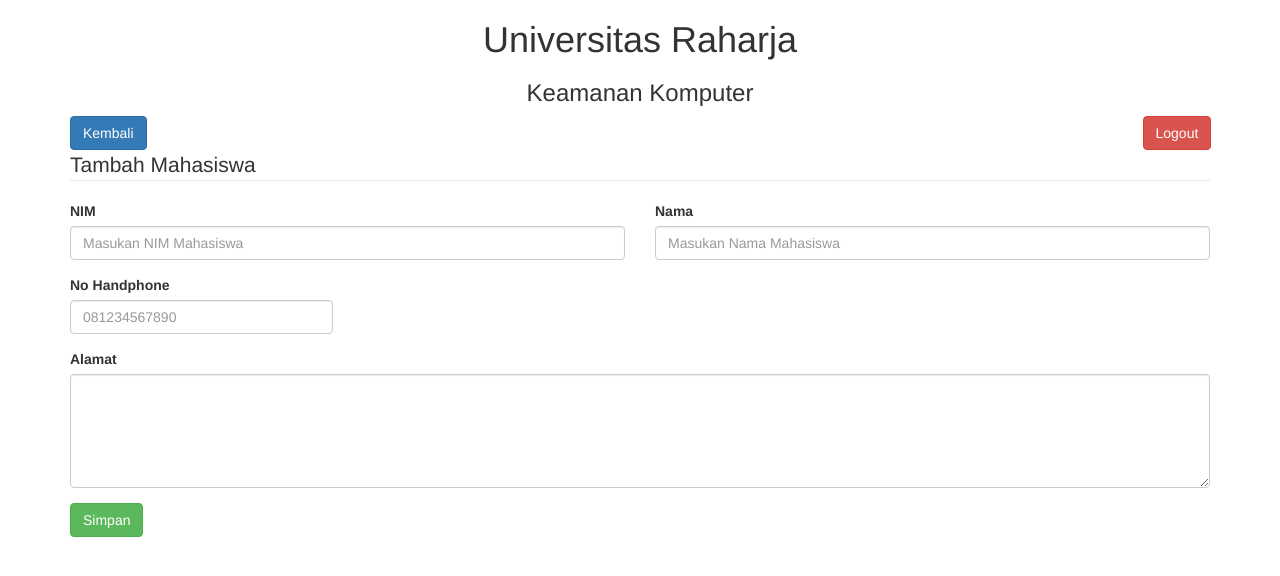
After one commit to syialan/Computer-Security, a PHP site: page /tambah.php in a window 1280 px wide. The commit adds this page. Shown: the top 576 px of the page. Run offline with PHP 8.4, Linux system fonts and the light colour scheme; the visitor is signed in with stand-in values (Sample User, id 1).

```diff
--- a/logout.php
+++ b/logout.php
@@ -2,9 +2,6 @@
 session_start();
 session_destroy();
 
-// setcookie('login', '', time() - 3600);
-
-setcookie('id', '', time() - 3600);
-setcookie('key', '', time() - 3600);
+setcookie('login', '', time() - 3600);
 
 header("location: login.php");
--- /dev/null
+++ b/tambah.php
@@ -0,0 +1,86 @@
+<?php
+// mengaktifkan session
+session_start();
+// cek apakah user telah login, jika belum maka dialihkan kehalaman login
+if ($_SESSION['login'] != true) {
+    header("location: login.php");
+}
+?>
+
+<!DOCTYPE html>
+<html lang="en">
+
+<head>
+    <meta charset="UTF-8">
+    <meta name="viewport" content="width=device-width, initial-scale=1.0">
+    <title>Pentest</title>
+    <link rel="stylesheet" href="css/bootstrap.min.css">
+    <link rel="stylesheet" href="css/dataTables.bootstrap.min.css">
+</head>
+
+<body>
+    <div class="container">
+        <div class="card mt-5">
+            <div class="card-header mb-5">
+                <h1 class="text-center">Universitas Raharja</h1>
+                <h3 class="text-center">Keamanan Komputer</h3>
+
+            </div>
+            <div class="row">
+                <div class="col-lg-11">
+                    <a href="index.php" class="btn btn-primary"> Kembali</a>
+                </div>
+                <div class="col-lg-1"><a onclick="return confirm('Ingin Keluar ?')" href="logout.php" class="btn btn-danger"> Logout</a></div>
+            </div>
+            <div class="card-body">
+                <fieldset>
+                    <legend>Tambah Mahasiswa</legend>
+                    <form action="" method="post">
+                        <div class="row">
+                            <div class="form-group col-md-6">
+                                <label for="nim">NIM</label>
+                                <input type="number" name="nim" class="form-control" placeholder="Masukan NIM Mahasiswa" id="nim">
+                            </div>
+                            <div class="form-group col-md-6">
+                                <label for="nama">Nama</label>
+                                <input type="text" name="nama" class="form-control" placeholder="Masukan Nama Mahasiswa" id="nama">
+                            </div>
+                            <div class="form-group col-md-3">
+                                <label for="no_tlp">No Handphone</label>
+                                <input type="number" name="no_tlp" class="form-control" placeholder="081234567890">
+                            </div>
+                            <div class="form-group col-md-12">
+                                <label for="alamat" class="text-center">Alamat</label>
+                                <textarea name="alamat" id="alamat" class="form-control" rows="5"></textarea>
+                            </div>
+                        </div>
+                        <div class="form-group">
+                            <input type="submit" name="Submit" class="btn btn-success" value="Simpan">
+                        </div>
+                    </form>
+                </fieldset>
+            </div>
+            <?php
+            // cek apakah tombol submit sudah di tekan atau belum
+            if (isset($_POST['Submit'])) {
+                $nim    = $_POST['nim'];
+                $nama   = $_POST['nama'];
+                $alamat = $_POST['alamat'];
+                $no_tlp = $_POST['no_tlp'];
+
+                // import koneksi
+                include "db/koneksi.php";
+
+                // Insert data ke tabel mahasiswa
+                $result = mysqli_query($conn, "INSERT INTO tbl_mahasiswa(nim, nama, alamat, no_tlp) VALUES('$nim', '$nama', '$alamat', '$no_tlp')");
+
+                // menampilkan pesan berhasil
+                echo "<script>alert('Data Mahasiswa Berhasil di Tambahkan.')</script>";
+                echo "<script>window.location = 'index.php';</script>";
+            }
+            ?>
+        </div>
+    </div>
+</body>
+
+</html>
```
Also changed, not shown: edit.php (added, +102 -0 lines), hapus.php (added, +13 -0 lines), index.php (+22 -10 lines), login.php (+4 -21 lines).
